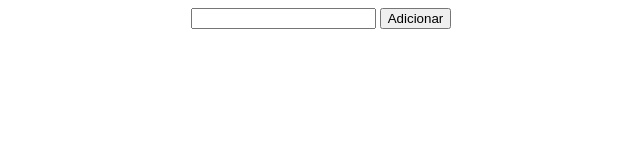
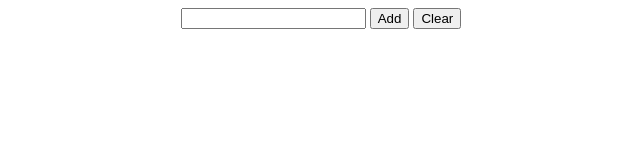
Before and after one commit to thiagojacinto/es6-review, a website built with webpack: page build/home.html in a window 1280 px wide. Shown: the full height of the page, 327-967 px from the left. Built offline with nearby package versions, Linux system fonts and the light colour scheme.

Commit message:
feat: create clear_all button

```diff
--- a/build/home.html
+++ b/build/home.html
@@ -53,7 +53,8 @@
 
       <form id="repo__form">
         <input type="text" name="repository__input" id="repository__input">
-        <button type="submit">Adicionar</button>
+        <button type="submit">Add</button>
+        <button id="btn__clear_all" name="btn__clear_all">Clear</button>
       </form>
 
       <ul id="repo__list">
```
